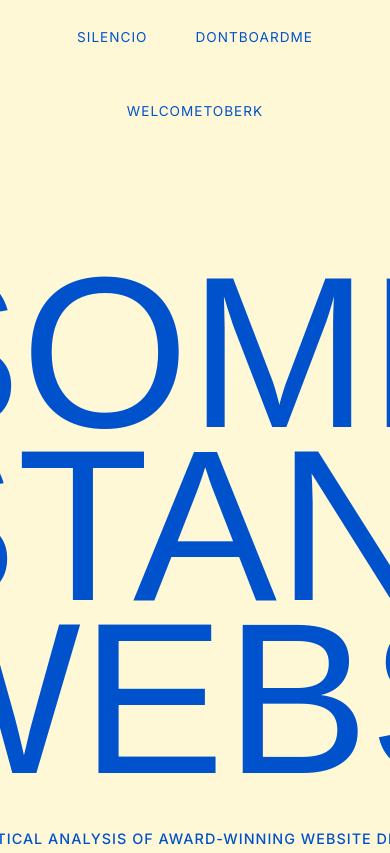
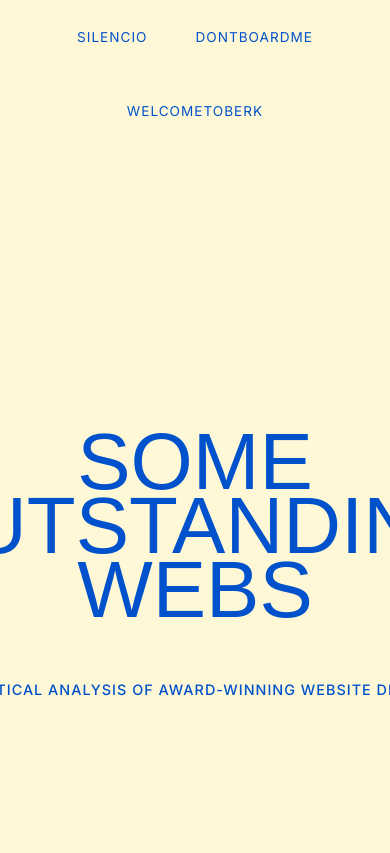
Before and after one commit to laurafonsecadesign/advanced-web-design, a website: page sow/index.html in a window 390 px wide. Shown: the top 853 px of the page. Drawn offline with Linux system fonts and the light colour scheme; a web font is replaced by a local one.

Commit message:
cover title responsive

```diff
--- a/sow/index.css
+++ b/sow/index.css
@@ -87,7 +87,7 @@ header {
 
 .cover-title {
   font-family: "BBH Sans Bogle", sans-serif;
-  font-size: 216px;
+  font-size: clamp(5rem, 15vw, 20rem);
   font-weight: 400;
   line-height: 0.6;
   color: #0052cc;
```
